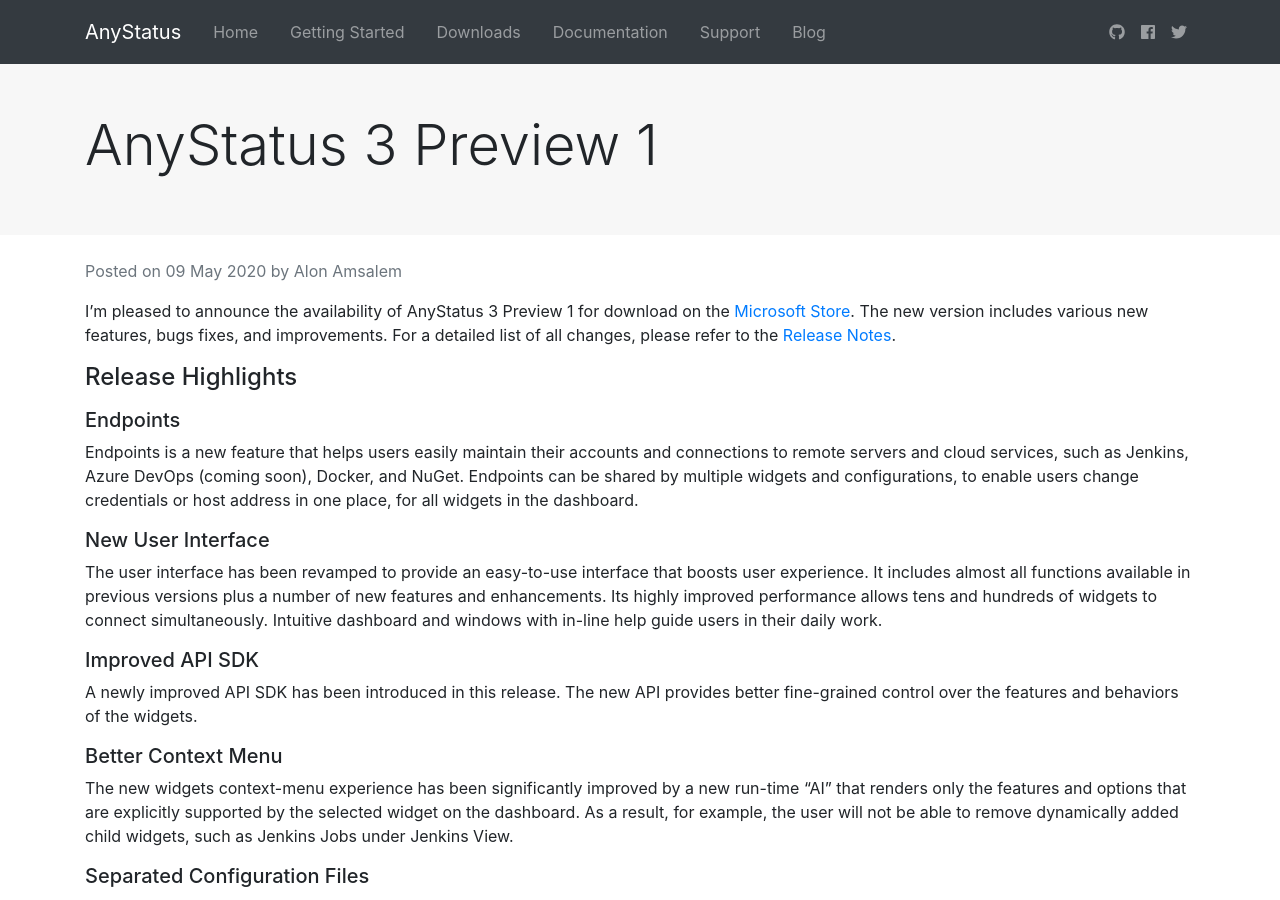
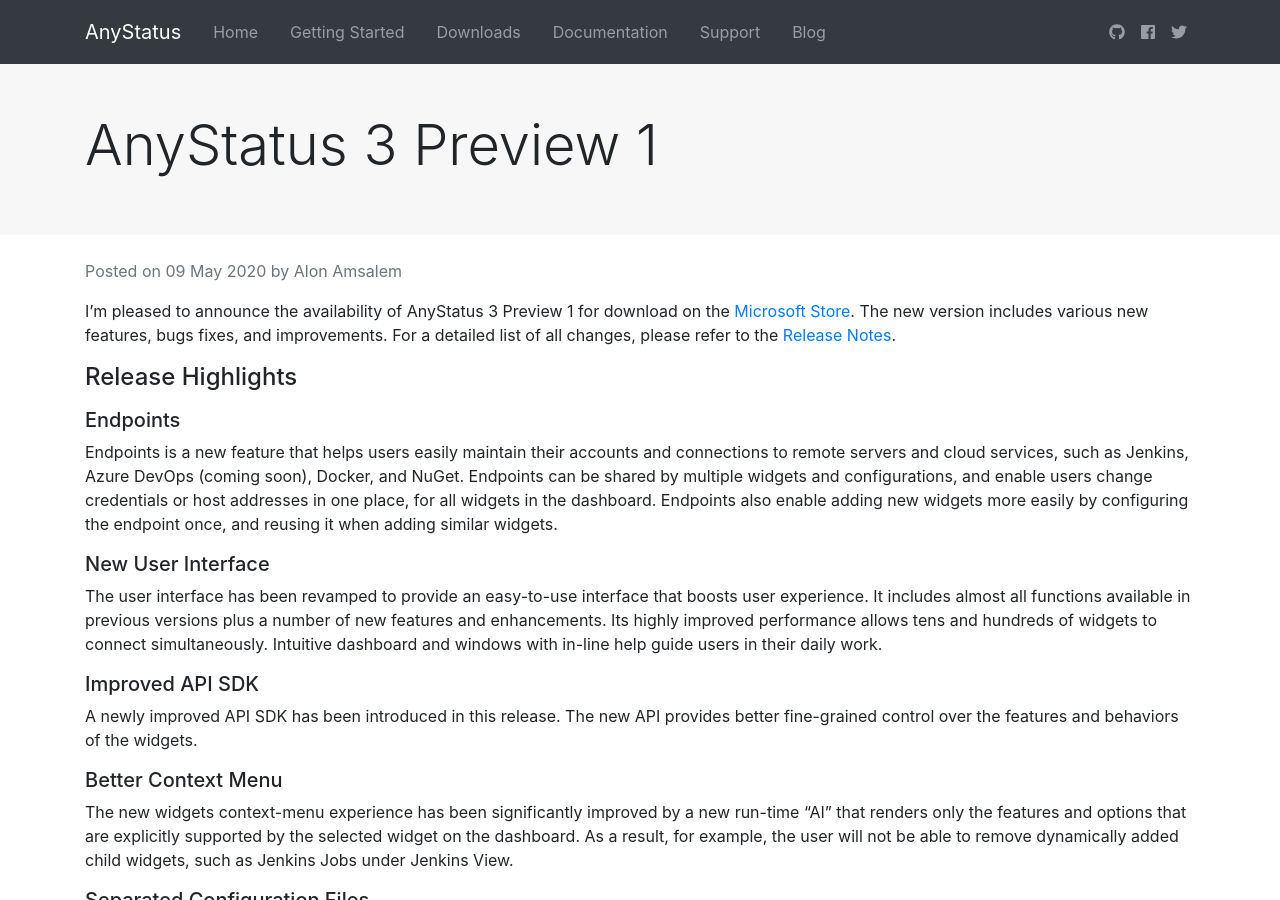
Before and after one commit to AnyStatus/anystatus.github.io, a Jekyll site: the page built from _posts/2020-08-24-anystatus-3-preview-1.md, in a window 1280 px wide and 900 px high. Built offline with Jekyll 4.4.1, drawn with Linux system fonts in a browser that asks for light colours; comment, search, counter and statistics services are not loaded.

Commit message:
Mr Hyde was here …

```diff
--- a/_posts/2020-08-24-anystatus-3-preview-1.md
+++ b/_posts/2020-08-24-anystatus-3-preview-1.md
@@ -12,7 +12,7 @@
 
 ##### Endpoints
 
-Endpoints is a new feature that helps users easily maintain their accounts and connections to remote servers and cloud services, such as Jenkins, Azure DevOps (coming soon), Docker, and NuGet. Endpoints can be shared by multiple widgets and configurations, to enable users change credentials or host address in one place, for all widgets in the dashboard.
+Endpoints is a new feature that helps users easily maintain their accounts and connections to remote servers and cloud services, such as Jenkins, Azure DevOps (coming soon), Docker, and NuGet. Endpoints can be shared by multiple widgets and configurations, and enable users change credentials or host addresses in one place, for all widgets in the dashboard. Endpoints also enable adding new widgets more easily by configuring the endpoint once, and reusing it when adding similar widgets.
 
 ##### New User Interface
 
```
